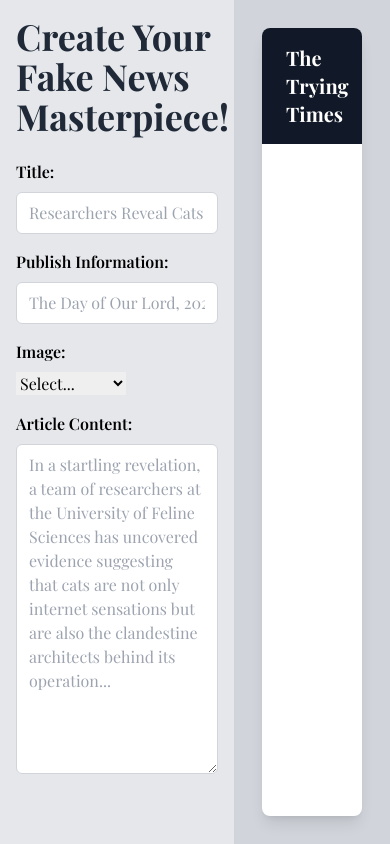
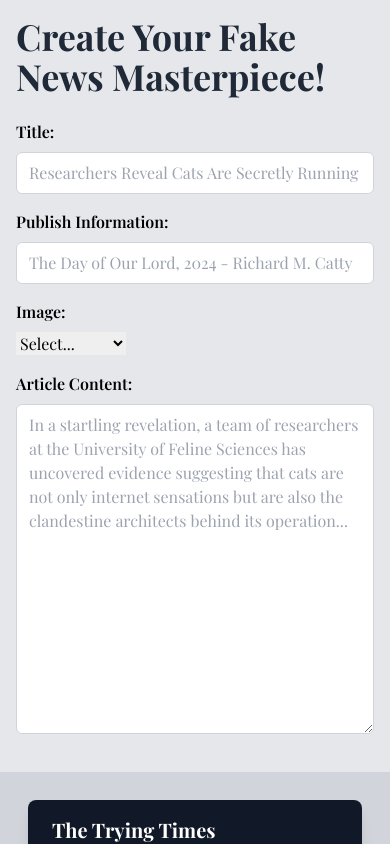
Before and after one commit to pandalexander/news-generator, a React (Vite) app in the folder news-generator/: page / in a window 390 px wide. Shown: the top 844 px of the page. Built offline with nearby package versions, Linux system fonts and the light colour scheme; a web font is replaced by a local one.

Commit message:
Make mobile friendly

```diff
--- a/news-generator/src/LeftPane.jsx
+++ b/news-generator/src/LeftPane.jsx
@@ -20,7 +20,7 @@ export default function LeftPane({
 }) {
   return (
     <>
-      <div className="w-3/5 bg-gray-200 p-4">
+      <div className="sm:w-full lg:w-3/5 bg-gray-200 p-4">
         <h1 className="text-4xl font-bold text-gray-800 mb-6">
           Create Your Fake News Masterpiece!
         </h1>
--- a/news-generator/src/RightPane.jsx
+++ b/news-generator/src/RightPane.jsx
@@ -63,7 +63,7 @@ function SocialIcons({ imageIndexCheck }) {
 export default function RightPane({ title, date, articleContent, imageIndex }) {
   return (
     <>
-      <div className="w-2/5 bg-gray-300 flex flex-col min-h-screen p-7">
+      <div className="sm:w-full lg:w-2/5 bg-gray-300 flex flex-col min-h-screen p-7">
         <div className="bg-white min-h-full rounded-lg shadow-lg font-inherit">
           <header className="bg-gray-900 py-4 px-6 rounded-t-lg">
             <div className="flex justify-between items-center">
--- a/news-generator/src/TwoPageView.jsx
+++ b/news-generator/src/TwoPageView.jsx
@@ -28,7 +28,7 @@ export default function TwoPaneView() {
 
   return (
     <>
-      <div className="flex min-h-screen">
+      <div className="lg:flex lg:min-h-screen">
         {/* Left Pane */}
         <LeftPane
           title={title}
```
